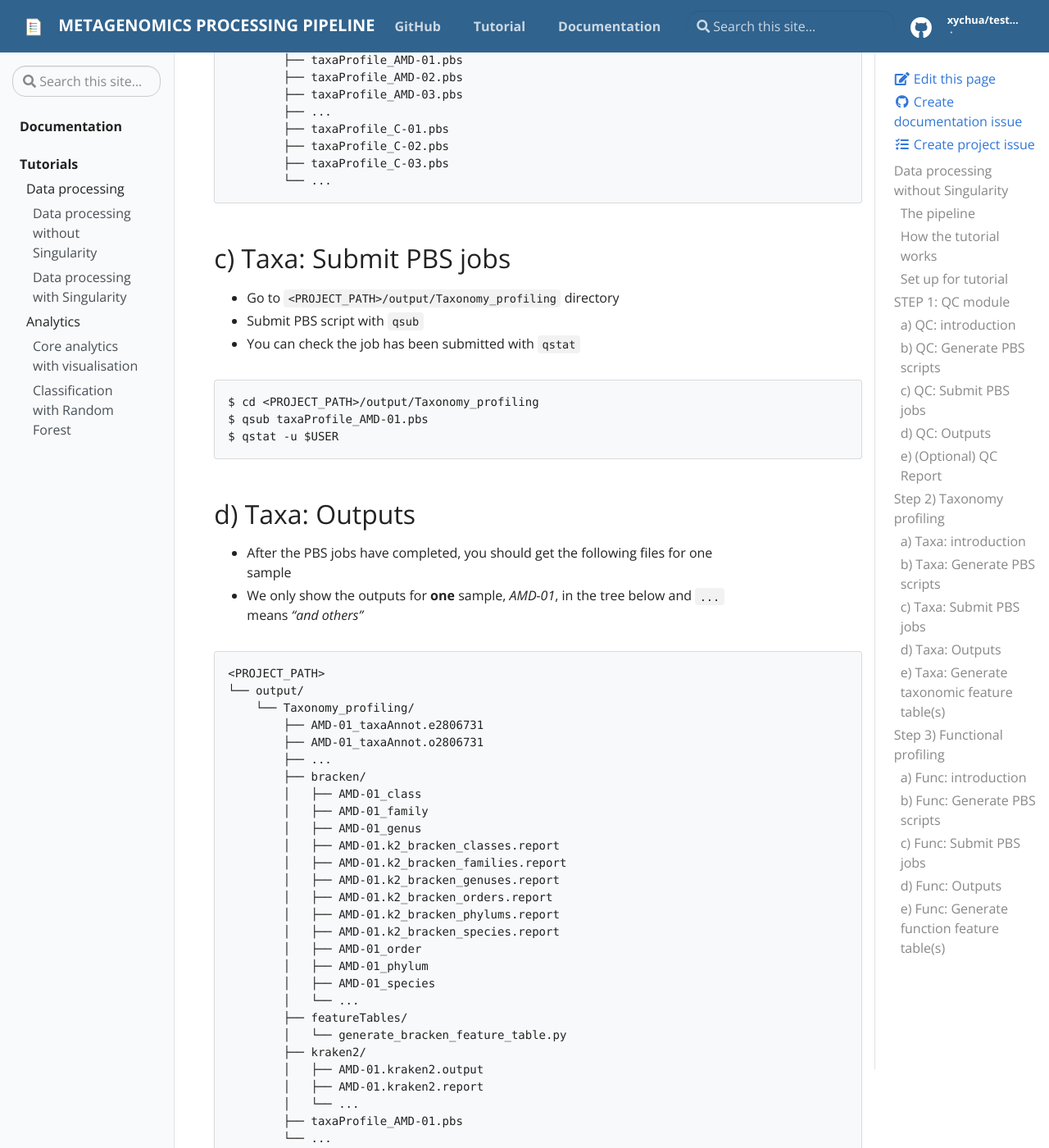
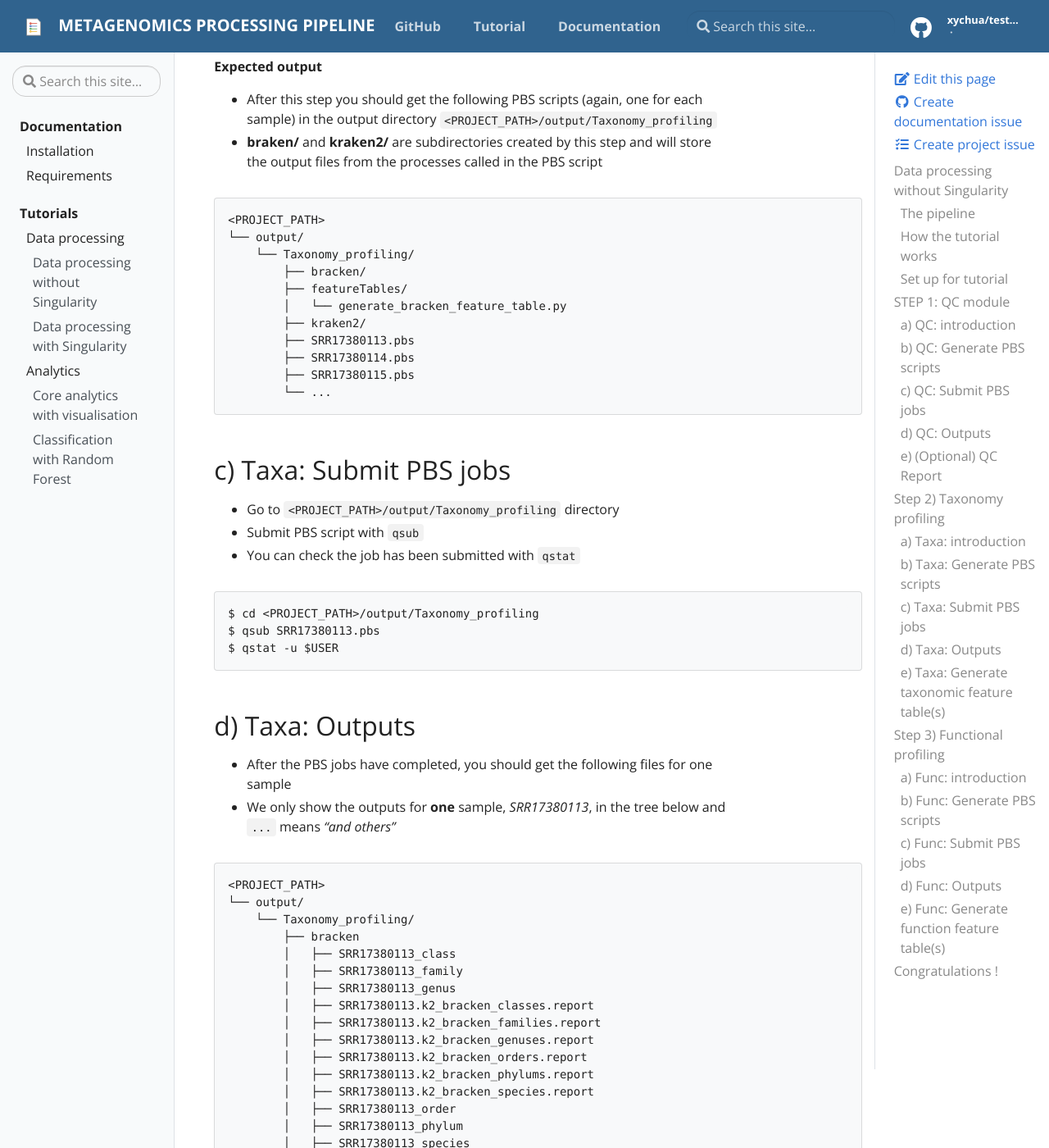
Before and after one commit to mrcbioinfo/mima-pipeline, a Jekyll site: the page built from docs/_docs/tutorials/tutorial-no-singularity.md, in a window 1280 px wide and 1400 px high, scrolled down 12006 px. Shown: the whole window at 82% size. Built offline with Jekyll 4.4.1, drawn with Linux system fonts in a browser that asks for light colours; some of the changed text lies outside the part shown.

Commit message:
update tutorial example, include other information

````diff
--- a/docs/_docs/tutorials/tutorial-no-singularity.md
+++ b/docs/_docs/tutorials/tutorial-no-singularity.md
@@ -6,13 +6,11 @@
 
 # Data processing without Singularity
 
-{:toc}
-
-This tutorial takes you through the steps of running the MIMA pipeline. The pipeline requires the following setup:
+This tutorial takes you through the steps of running the MIMA pipeline for data processing of shotgun metagenomics sequenced reads using the assembly-free approach. The pipeline depend on the following setup:
 
 **Compute environment**
 - OpenPBS system on a high-performance cluster (HPC)
-- Your HPC setup needs to allow running of Singularity containers
+- You have already setup the environment with the MIMA Conda package as specified in the [Installation guide]({{ site.baseurl }}/docs/installation)
 
 **Reference databases**
 - Many of the data processing steps require access to reference databases that are too big to be included in the Singularity container
@@ -154,13 +151,12 @@
 *Manifest.csv* file example
 ```
 Sample_ID,FileID_R1,FileID_R2
-AMD-01,ERR1397928.sra_1.fastq.gz,ERR1397928.sra_2.fastq.gz
-AMD-02,ERR1397929.sra_1.fastq.gz,ERR1397929.sra_2.fastq.gz
-AMD-03,ERR1397930.sra_1.fastq.gz,ERR1397930.sra_2.fastq.gz
+SRR17380113,SRR17380113.sra_1.fastq.gz,SRR17380113.sra_2.fastq.gz
+SRR17380114,SRR17380114.sra_1.fastq.gz,SRR17380114.sra_2.fastq.gz
+SRR17380115,SRR17380115.sra_1.fastq.gz,SRR17380115.sra_2.fastq.gz
+SRR17380116,SRR17380116.sra_1.fastq.gz,SRR17380116.sra_2.fastq.gz
+SRR17380117,SRR17380117.sra_1.fastq.gz,SRR17380117.sra_2.fastq.gz
 ...
-C-01,ERR1397940.sra_1.fastq.gz,ERR1397940.sra_2.fastq.gz
-C-02,ERR1397941.sra_1.fastq.gz,ERR1397941.sra_2.fastq.gz
-C-03,ERR1397942.sra_1.fastq.gz,ERR1397942.sra_2.fastq.gz
 ```
 
 **Expected output**
@@ -172,20 +168,22 @@
 
 ```
 <PROJECT_PATH>
-├── output/
-│   └── QC_module
-│       ├── ...
-│       ├── AMD-12.pbs
-│       ├── C-01.pbs
-│       ├── ...
-│       ├── CleanReads
-│       └── QCReport
+output/
+├── QC_module
+│   ├── CleanReads
+│   ├── QCReport
+│   ├── SRR17380113.pbs
+│   ├── SRR17380114.pbs
+│   ├── SRR17380115.pbs
+│   ├── SRR17380116.pbs
+│   ├── ...
+│
 └── raw_data/
 ```
 
 ## c) QC: Submit PBS jobs
 
-- Navigate to the `<PROJECT_PATH>/output/QC_module` (replace `<PROJECT_PATH>` with where you saved the output from step 1-b above)
+- Navigate to the `<PROJECT_PATH>/output/QC_module` (replace `<PROJECT_PATH>` with where you created the folder)
 - List the files in this directory, you should see one `*.pbs` file for each of your samples that was listed in the *manifest.csv* file
 - Submit the job by typing the `qsub` command
 - You can check the job has been submitted with `qstat`
@@ -193,7 +191,7 @@
 ```
 $ cd <PROJECT_PATH>/output/QC_module
 $ ls
-$ qsub AMD-01.pbs
+$ qsub SRR17380113.pbs
 $ qstat -u $USER
 ```
 
@@ -202,28 +200,31 @@
 
 ## d) QC: Outputs
 
-- The output directory structure will look like this (we only show the output of two samples `AMD-12` and `C-01` in the diagram below, the `...` means *"and others"*)
+- The output directory structure will look like this (we only show the output of two samples `SRR17380113` and `SRR17380114` in the diagram below, the `...` means *"and others"*)
 
 ```
 <PROJECT_PATH>
-├── output/
-│   └── QC_module
-│       ├── ...
-│       ├── AMD-12.pbs
-│       ├── AMD-12_singletons.fq.gz
-│       ├── C-01.pbs
-│       ├── C-01_qc_module.o2806088
-│       ├── C-01_qc_module.o2806288
-│       ├── ...
-│       ├── CleanReads
-│       │   ├── C-01_clean_1.fastq
-│       │   └── C-01_clean_2.fastq
-│       └── QCReport
-│           ├── AMD-12.json
-│           ├── AMD-12.outreport.html
-│           ├── C-01.json
-│           └── C-01.outreport.html
-└── raw_data/
+└── output/
+    └── QC_module
+        ├── CleanReads
+        │   ├── SRR17380113_clean_1.fastq.gz
+        │   ├── SRR17380113_clean_2.fastq.gz
+        │   ├── SRR17380114_clean_1.fastq.gz
+        │   ├── SRR17380114_clean_2.fastq.gz
+        │   └── ...
+        ├── QCReport
+        │   ├── SRR17380113.json
+        │   ├── SRR17380113.outreport.html
+        │   ├── SRR17380114.json
+        │   ├── SRR17380114.outreport.html
+        │   └── ...
+        ├── SRR17380113.pbs
+        ├── SRR17380113_qc_module.o2806827
+        ├── SRR17380113_singletons.fq.gz
+        ├── SRR17380114.pbs
+        ├── SRR17380114_qc_module.o2806830
+        ├── SRR17380114_singletons.fq.gz
+        └── ...
 ```
 
 **Output files**
@@ -252,6 +253,8 @@
 ```
 
 ## e) (Optional) QC Report
+
+{% include alert.html type="warning" title="Note" content="This step occurs after all the PBS jobs for QC have completed" %}
 
 - You can also generate a summary QC Report after *all samples* have been quality checked
 - This step can be run directly from commandline and does not generate a PBS script
@@ -336,13 +339,9 @@
         ├── featureTables/
         │   └── generate_bracken_feature_table.py
         ├── kraken2/
-        ├── taxaProfile_AMD-01.pbs
-        ├── taxaProfile_AMD-02.pbs
-        ├── taxaProfile_AMD-03.pbs
-        ├── ...
-        ├── taxaProfile_C-01.pbs
-        ├── taxaProfile_C-02.pbs
-        ├── taxaProfile_C-03.pbs
+        ├── SRR17380113.pbs
+        ├── SRR17380114.pbs
+        ├── SRR17380115.pbs
         └── ...
 ```
 
@@ -354,43 +353,40 @@
 
 ```
 $ cd <PROJECT_PATH>/output/Taxonomy_profiling
-$ qsub taxaProfile_AMD-01.pbs
+$ qsub SRR17380113.pbs
 $ qstat -u $USER
 ```
 
 ## d) Taxa: Outputs
 
 - After the PBS jobs have completed, you should get the following files for one sample
-- We only show the outputs for **one** sample, *AMD-01*, in the tree below and `...` means *"and others"*
+- We only show the outputs for **one** sample, *SRR17380113*, in the tree below and `...` means *"and others"*
 
 ```
 <PROJECT_PATH>
 └── output/
     └── Taxonomy_profiling/
-        ├── AMD-01_taxaAnnot.e2806731
-        ├── AMD-01_taxaAnnot.o2806731
-        ├── ...
-        ├── bracken/
-        │   ├── AMD-01_class
-        │   ├── AMD-01_family
-        │   ├── AMD-01_genus
-        │   ├── AMD-01.k2_bracken_classes.report
-        │   ├── AMD-01.k2_bracken_families.report
-        │   ├── AMD-01.k2_bracken_genuses.report
-        │   ├── AMD-01.k2_bracken_orders.report
-        │   ├── AMD-01.k2_bracken_phylums.report
-        │   ├── AMD-01.k2_bracken_species.report
-        │   ├── AMD-01_order
-        │   ├── AMD-01_phylum
-        │   ├── AMD-01_species
+        ├── bracken
+        │   ├── SRR17380113_class
+        │   ├── SRR17380113_family
+        │   ├── SRR17380113_genus
+        │   ├── SRR17380113.k2_bracken_classes.report
+        │   ├── SRR17380113.k2_bracken_families.report
+        │   ├── SRR17380113.k2_bracken_genuses.report
+        │   ├── SRR17380113.k2_bracken_orders.report
+        │   ├── SRR17380113.k2_bracken_phylums.report
+        │   ├── SRR17380113.k2_bracken_species.report
+        │   ├── SRR17380113_order
+        │   ├── SRR17380113_phylum
+        │   ├── SRR17380113_species
         │   └── ...
-        ├── featureTables/
-        │   └── generate_bracken_feature_table.py
-        ├── kraken2/
-        │   ├── AMD-01.kraken2.output
-        │   ├── AMD-01.kraken2.report
+        ├── featureTables
+        ├── kraken2
+        │   ├── SRR17380113.kraken2.output
+        │   ├── SRR17380113.kraken2.report
         │   └── ...
-        ├── taxaProfile_AMD-01.pbs
+        ├── SRR17380113.pbs
+        ├── SRR17380113_taxaAnnot.o2807163
         └── ...
 ```
 
@@ -412,7 +408,9 @@
 
 ## e) Taxa: Generate taxonomic feature table(s)
 
-- After *all samples* have been taxonomically annotated, we need to combine the estimated abundances into a single feature table
+{% include alert.html type="warning" title="Note" content="This step occurs after all the PBS jobs for Taxonomy profiling have completed" %}
+
+- After **all samples** have been taxonomically annotated, we need to combine the estimated abundances into a single feature table
 - We will combine the output from Bracken for each taxonomic ranks from Phylum to Species, so we should have 7 output files
 
 - In the terminal, navigate to the `<PROJECT_PATH>/output/Taxonomy_profiling/featureTables` directory and there should be a file called "generate_bracken_feature_table" (line 1)
@@ -523,11 +521,12 @@
 <PROJECT_PATH>
 └── output/
     ├── Function_profiling/
-    │   ├── AMD-01.pbs
-    │   ├── AMD-02.pbs
+    │   ├──featureTables/
+    │   │   └── generate_func_feature_tables.pbs
+    │   ├── SRR17380113.pbs
+    │   ├── SRR17380114.pbs
+    │   ├── SRR17380115.pbs
     │   ├── ...
-    │   ├── C-11.pbs
-    │   └── featureTables/
     └── ...
 
 ```
@@ -540,14 +539,30 @@
 
 ```
 $ cd <PROJECT_PATH>/output/Taxonomy_profiling
-$ qsub AMD-01.pbs
+$ qsub SRR17380113.pbs
 $ qstat -u $USER
 ```
 
 ## d) Func: Outputs
 
 - After the PBS jobs have completed, you should get the following files
-- We only show the outputs for **one** sample, *AMD-01* in the tree view below
+- We only show the outputs for **one** sample, *SRR17380208* in the tree view below
+
+```
+<PROJECT_PATH>/
+└── output/
+    ├── Function_profiling
+    │   ├── featureTables/
+    │   │   └── generate_func_feature_tables.pbs
+    │   ├── SRR17380208_combine_genefamilies.tsv
+    │   ├── SRR17380208_combine_pathabundance.tsv
+    │   ├── SRR17380208_combine_pathcoverage.tsv
+    │   ├── SRR17380208_humann.o2807590
+    │   ├── SRR17380208.pbs
+    │   ├── SRR17380208_combine_humann_temp/
+    │   └── ...
+    └── ...
+```
 
 **Profiler output**
 
@@ -555,10 +570,48 @@
 
 ## e) Func: Generate function feature table(s)
 
-- After *all samples* have been functionally annotated, we need to combine the tables together
+{% include alert.html type="warning" title="Note" content="This step occurs after all the PBS jobs for Function profiling have completed" %}
+
+- After **all samples** have been functionally annotated, we need to combine the tables together
 - There will be a table for
     - genefamilies
     - pathabundances
     - pathcoverages
 
 - In the terminal, navigate to the `<PROJECT_PATH>/output/Fuctional_profiling/featureTables`
+- Submit the PBS script
+
+```
+$ cd <PROJECT_PATH>/output/Functional_profiling/featureTables
+$ qsub generate_humann_feature_tables.pbs
+```
+
+**Output**
+
+ - Once the job completes you will have 7 output files, those starting with `merge_humann3table_` prefixes
+
+```
+<PROJECT_PATH>/
+└── output/
+    ├── Function_profiling
+    │   ├── featureTables
+    │   ├── func_table.o2807928
+    │   ├── generate_func_feature_tables.pbs
+    │   ├── merge_humann3table_genefamilies.cmp_uniref90_KO.txt
+    │   ├── merge_humann3table_genefamilies.cpm.txt
+    │   ├── merge_humann3table_genefamilies.txt
+    │   ├── merge_humann3table_pathabundance.cmp.txt
+    │   ├── merge_humann3table_pathabundance.txt
+    │   ├── merge_humann3table_pathcoverage.cmp.txt
+    │   └── merge_humann3table_pathcoverage.txt
+    ├── ...
+
+```
+
+---
+
+# Congratulations !
+
+You have completed processing your metagenomics data and are now ready for further analyses
+
+Analyses usually take in the feature-tables that were created in Step 2e) Taxonomy feature tables and Step 3e) Function feature tables
````
Also changed, not shown: other parts of docs/_docs/tutorials/tutorial-no-singularity.md (+13 -14 lines), docs/_data/toc.yml (+7 -7 lines), docs/_docs/installation.md (added, +47 -0 lines), docs/_docs/requirements.md (added, +29 -0 lines), docs/pages/docs.md (+9 -0 lines).
